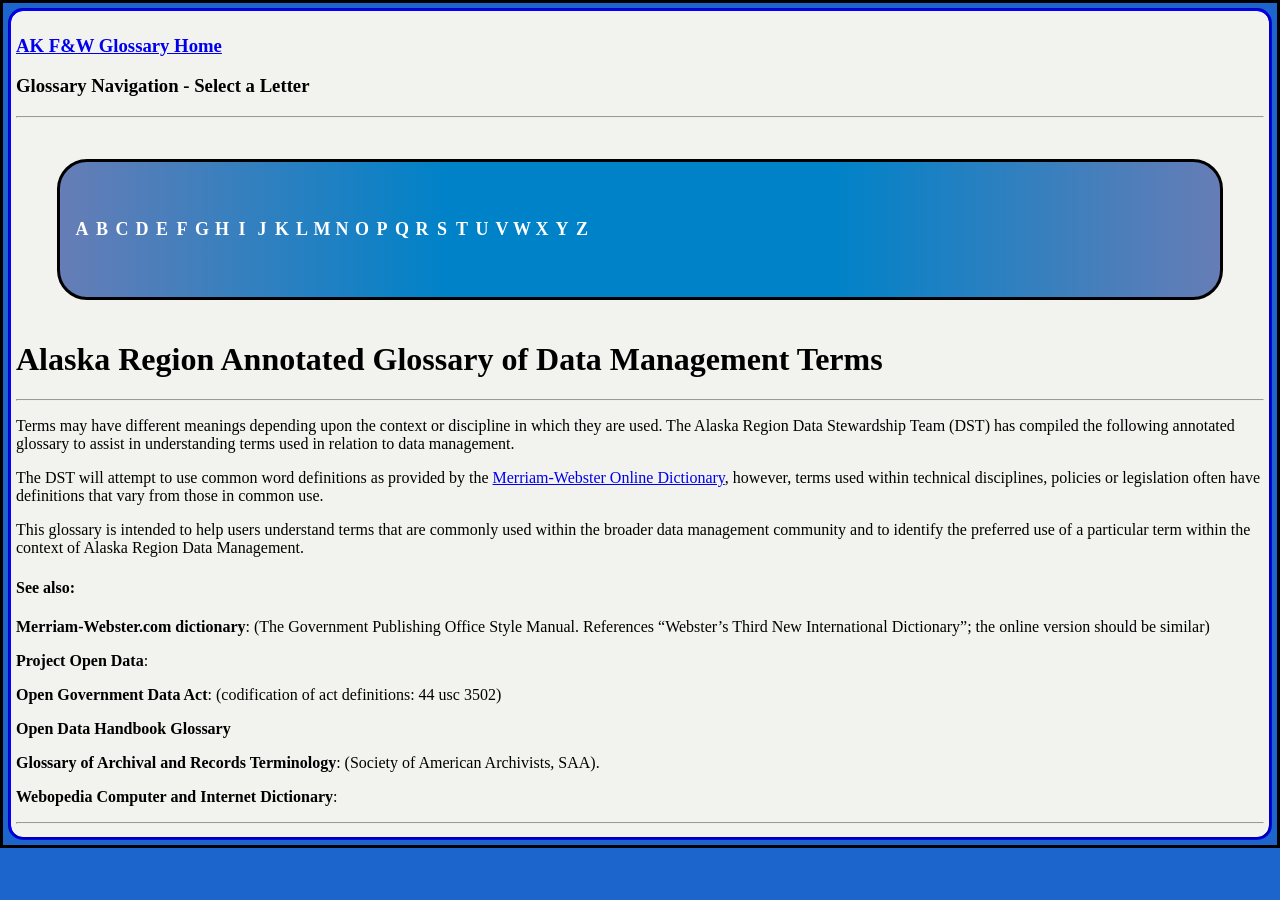
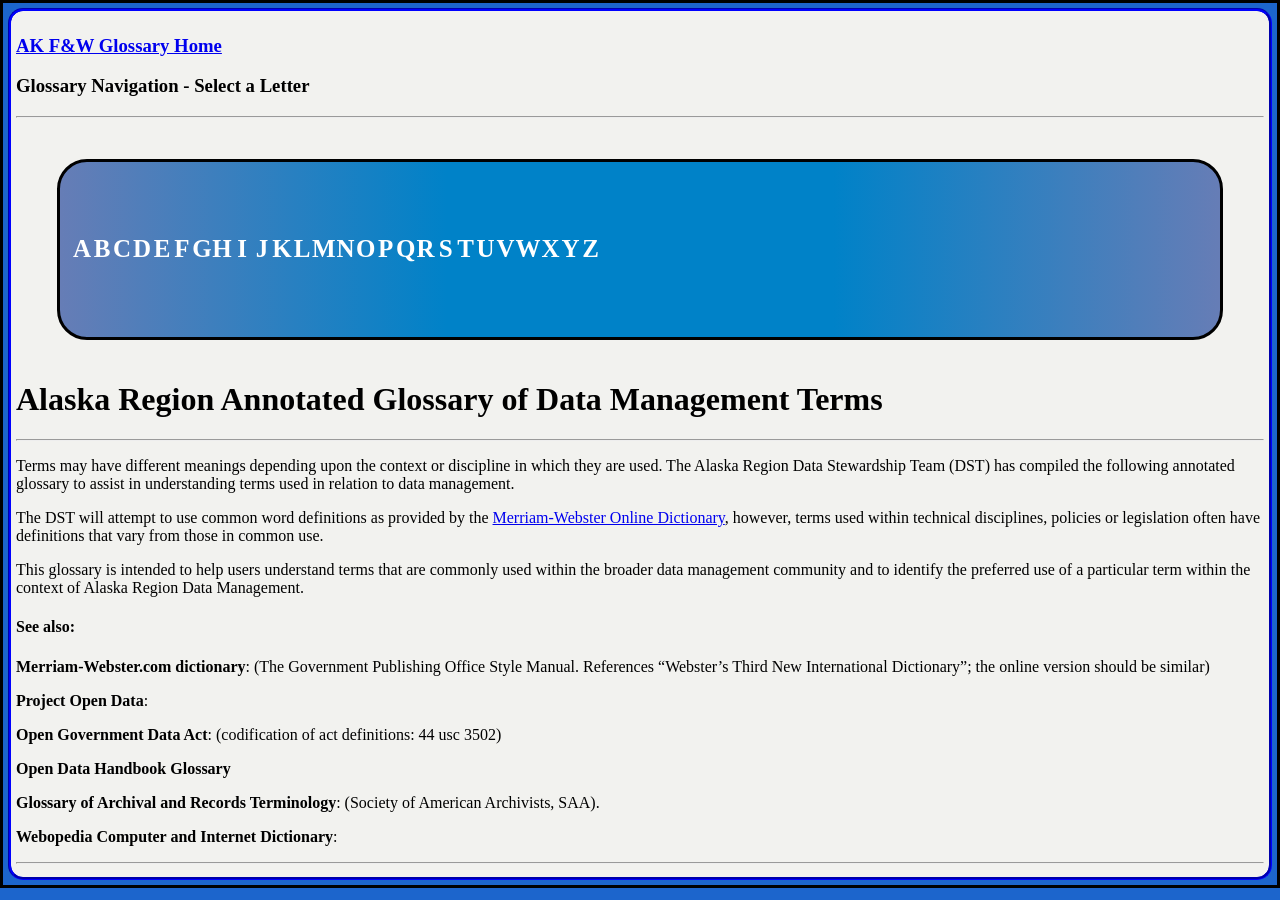
Before and after one commit to ThePanamalien/TestOne, a Jekyll site: the page built from index.md, in a window 1280 px wide. Built offline with Jekyll 4.4.1, drawn with Linux system fonts in a browser that asks for light colours.

Commit message:
Update glossaryPage.html

```diff
--- a/_layouts/glossaryPage.html
+++ b/_layouts/glossaryPage.html
@@ -27,16 +27,18 @@ li a {
   color: white;
   padding: 20px;
   text-decoration: none;
-  font-size: 18px;
+  font-size: 25px;
   overflow: auto;
   }
 
 li a:hover {
-  background: linear-gradient(to right, #c9d6ff, #e2e2e2);
+  background-color: #E8EB3F;
   font-weight:bolder;
   color: black;
   height: auto;
   display: inline;
+  border-style: solid;
+  border-color: black;
 }
 
        html{
```
